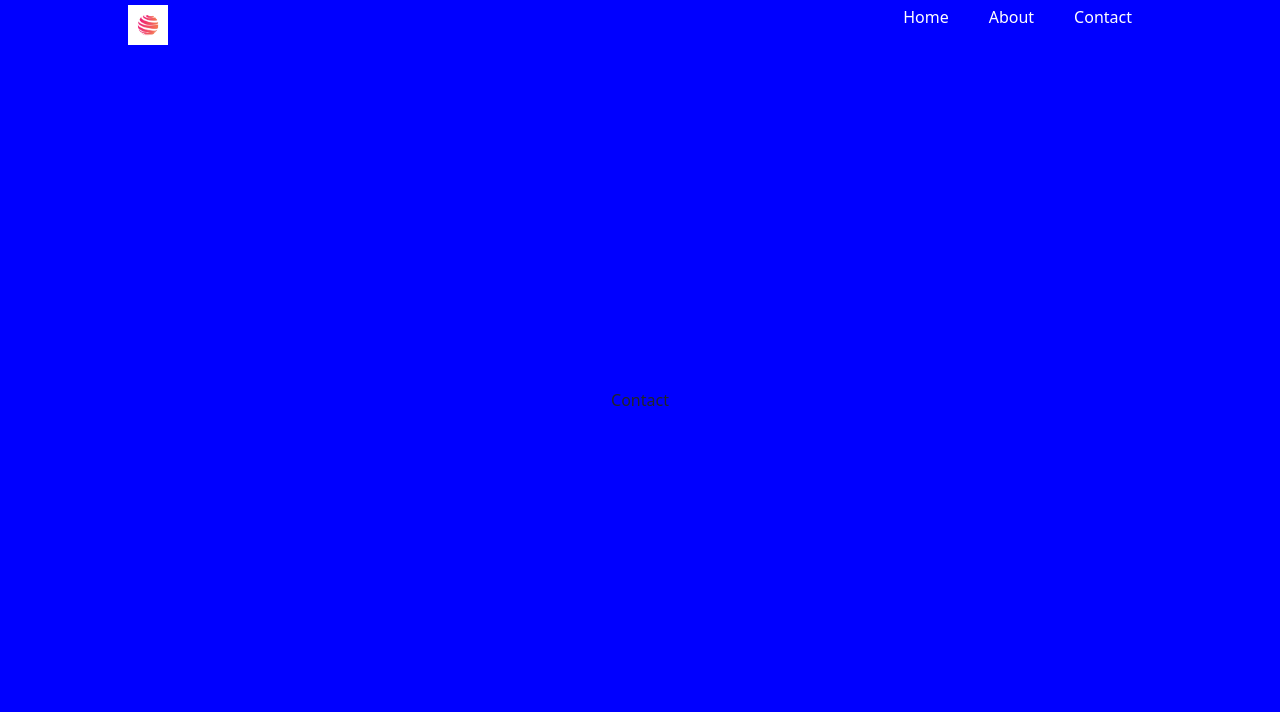
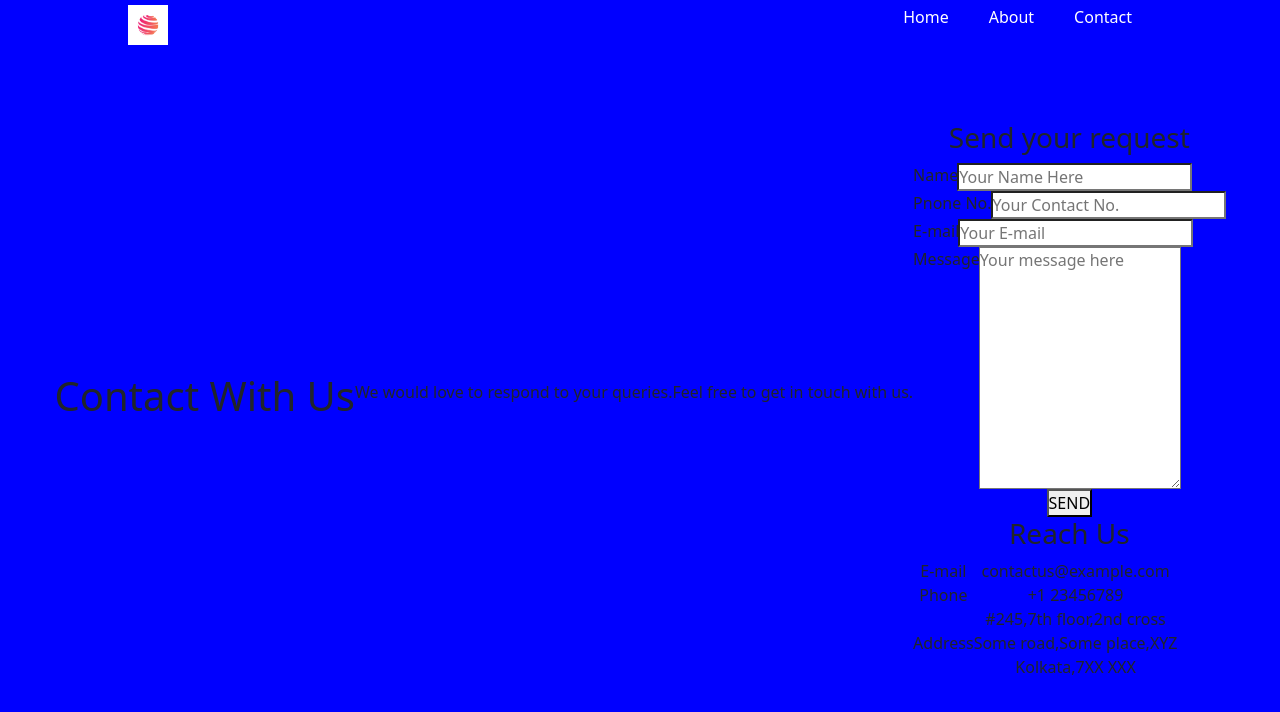
Before and after one commit to soura1334/RecipeRealm1, a React (Vite) app in the folder RecipeFrontend/: page /contact in a window 1280 px wide. Shown: the top 712 px of the page. Built offline with nearby package versions, Linux system fonts and the light colour scheme.

Commit message:
Contact Form HTML added

```diff
--- a/RecipeFrontend/src/Components/Contact/Contact.jsx
+++ b/RecipeFrontend/src/Components/Contact/Contact.jsx
@@ -4,7 +4,53 @@ import "./Contact.css"
 const Contact = () => {
   return (
     <div className='contact'>
-      Contact
+      <h1>Contact With Us</h1>
+      <p>We would love to respond to your queries.Feel free to get in touch with us.</p>
+      <div class="contact-box">
+        <div class="contact-left">
+          <h3>Send your request</h3>
+          <form>
+            <div className="input-row">
+              <div className="input-group">
+                <label>Name</label>
+                <input type="text" placeholder="Your Name Here" />
+              </div>
+              <div class="input-group">
+                <label>Pnone No.</label>
+                <input type="text" placeholder="Your Contact No." />
+              </div>
+              <div class="input-group">
+                <label>E-mail</label>
+                <input type="text" placeholder="Your E-mail" />
+              </div>
+              <div class="input-group">
+                <label>Message</label>
+                <textarea rows="10" placeholder="Your message here"></textarea>
+              </div>
+            </div>
+            <button type="submit">SEND</button>
+          </form>
+        </div>
+        <div class="contact-right">
+          <h3>Reach Us</h3>
+          <table>
+            <tr>
+              <td>E-mail</td>
+              <td>contactus@example.com</td>
+            </tr>
+            <tr>
+              <td>Phone</td>
+              <td>+1 23456789</td>
+            </tr>
+            <tr>
+              <td>Address</td>
+              <td>#245,7th floor,2nd cross<br />
+                Some road,Some place,XYZ<br />
+                Kolkata,7XX XXX</td>
+            </tr>
+          </table>
+        </div>
+      </div>
     </div>
   )
 }
```
